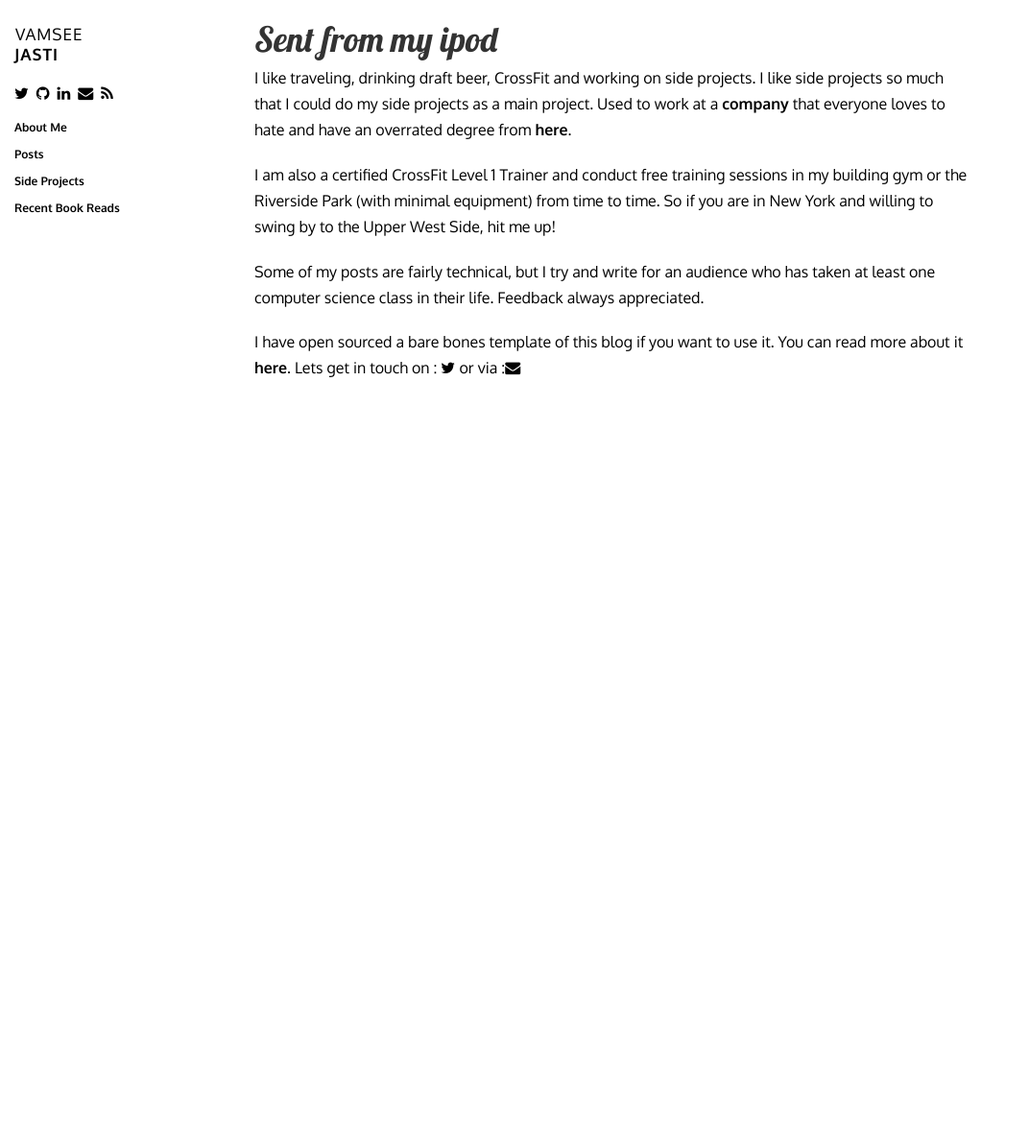
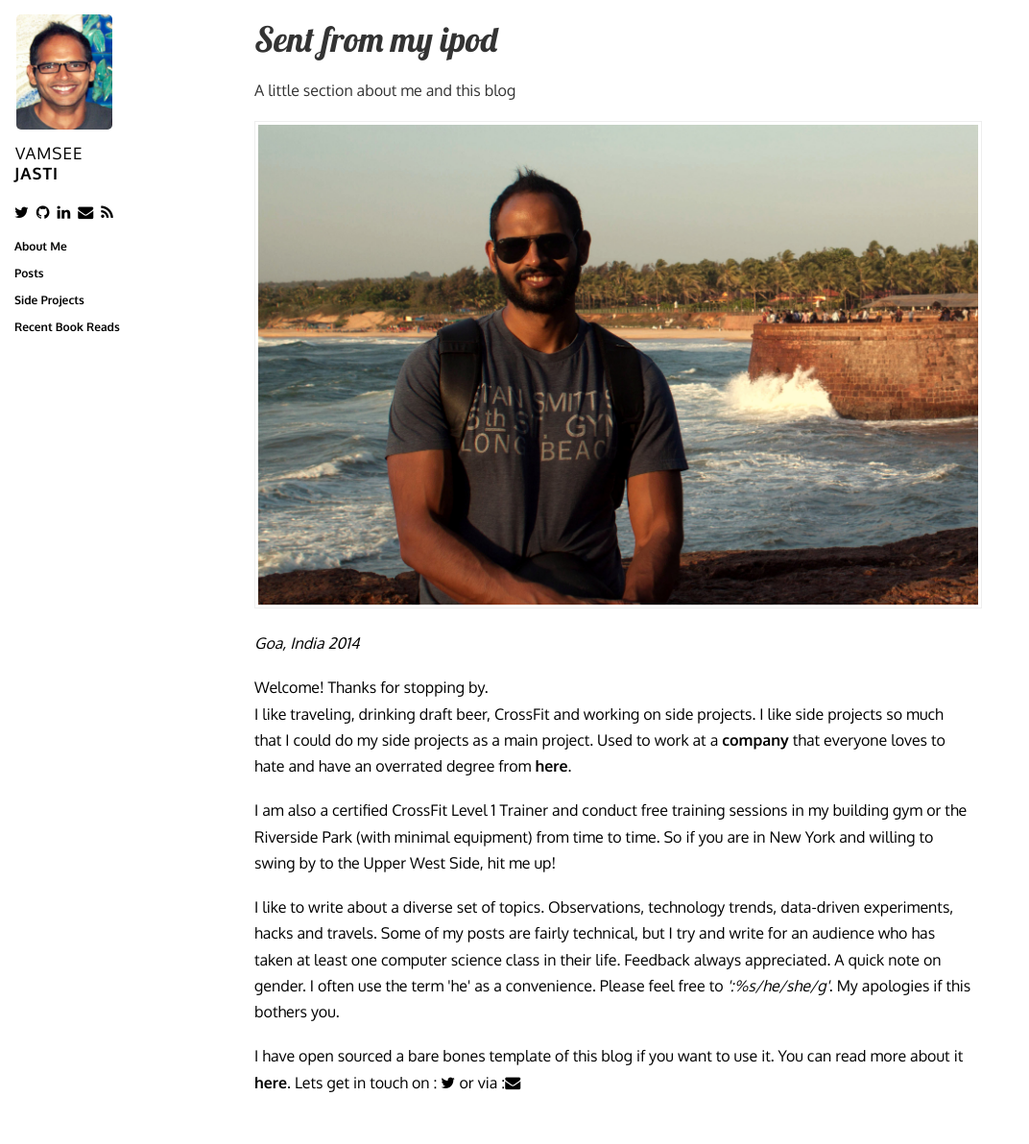
Before and after one commit to jasti/jasti.github.io, a Jekyll site: the page built from about.html, in a window 1280 px wide. Shown: the whole page at 96% size, without its empty margins (0-1072 px from the left). Built offline with Jekyll 4.4.1, drawn with Linux system fonts in a browser that asks for light colours; nearby versions of some CDN libraries; Markdown is read by kramdown in place of the engine named in the settings; before the commit the page ends 900 px from its top, so only the background shows below that.

Commit message:
blog picture

```diff
--- a/_layouts/layout.html
+++ b/_layouts/layout.html
@@ -47,11 +47,11 @@
 
 <body>
   <section class="sidebar">
-    <!--
+
     <a href="/">
-      <img src="/images/blogPic.jpg" height="100" width="100" class="avatar" />
+      <img src="/images/blogpic2.jpg" height="120" width="100" class="avatar" />
     </a>
-  -->
+
 
     <section class="name">
 
--- a/about.html
+++ b/about.html
@@ -5,10 +5,17 @@ title: "About"
 
 <section class="content">
   <h1>{{ site.blog_name }}</h1>
+  <h4> A little section about me and this blog </h4>
+  <p>
+  <center><img src="/images/aboutMePic.jpg"/></center>
+  </p>
 
+  <p><i> Goa, India 2014 </i></p>
   <p>
-       I like traveling, drinking draft beer, CrossFit and working on side projects. I like side projects so much that I could do my side projects as a main project.
-       Used to work at a <a href="http://gs.com"> company</a> that everyone loves to hate and have an overrated degree from <a href="http://en.wikipedia.org/wiki/New_York_University_Stern_School_of_Business"> here</a>.
+    Welcome! Thanks for stopping by.
+    <br>
+    I like traveling, drinking draft beer, CrossFit and working on side projects. I like side projects so much that I could do my side projects as a main project.
+    Used to work at a <a href="http://gs.com"> company</a> that everyone loves to hate and have an overrated degree from <a href="http://en.wikipedia.org/wiki/New_York_University_Stern_School_of_Business"> here</a>.
 
   </p>
 
@@ -16,11 +23,13 @@ title: "About"
   	I am also a certified CrossFit Level 1 Trainer and conduct free training sessions in my building gym or the Riverside Park (with minimal equipment) from time to time. So if you are in New York and willing to swing by to the Upper West Side, hit me up!
   </p>
 
-  <p>Some of my posts are fairly technical, but I try and write for an audience who has taken at least one computer science class in their life. Feedback always appreciated.
+  <p>
+    I like to write about a diverse set of topics. Observations, technology trends, data-driven experiments, hacks and travels. Some of my posts are fairly technical, but I try and write for an audience who has taken at least one computer science class in their life. Feedback always appreciated. A quick note on gender. I often use the term 'he' as a convenience. Please feel free to <i>':%s/he/she/g'</i>. My apologies if this bothers you.
   </p>
   <p>I have open sourced a bare bones template of this blog if you want to use it. You can read more about it <a href ="http://vamseejasti.com/posts/blog/">here</a>.
 
 Lets get in touch on : <a href="https://twitter.com/{{ site.twitter }}" target="_blank"> <i class="icon icon-twitter"></i> </a> or via :<a href="mailto:vamseej@gmail.com?Subject=Hi%20from%20the%20blog" target="_top"><i class="icon icon-envelope"></i></a>
+ </p>
 
 
 </section>
```
Also changed, not shown: images/aboutMePic.jpg (added), images/blogpic2.jpg (added).
